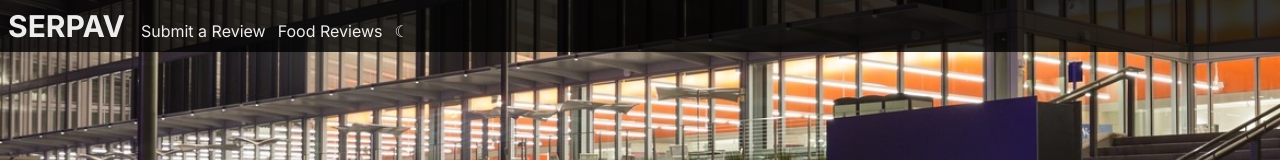
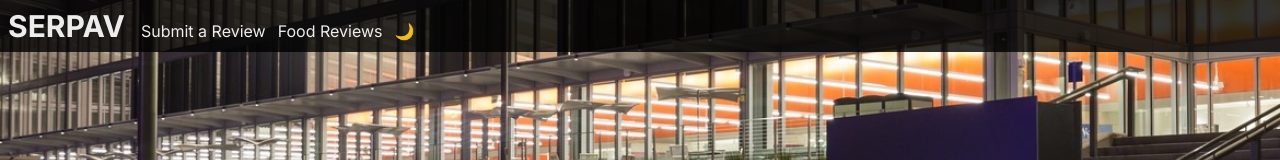
Before and after one commit to kyleawayan/serpav, a Next.js app: page / in a window 1280 px wide. Shown: the top 160 px of the page. Built offline with nearby package versions, Linux system fonts and the light colour scheme.

Commit message:
use emojis

```diff
--- a/components/Menu.js
+++ b/components/Menu.js
@@ -39,7 +39,7 @@ export default function Menu({ transparent }) {
           </Link>
         ))}
         <L mr={3} onClick={toggleColorMode} fontSize={["sm", "md"]}>
-          {colorMode === "dark" ? "☀" : "☾"}
+          {colorMode === "dark" ? "☀️" : "🌙"}
         </L>
       </Container>
     </Box>
```
